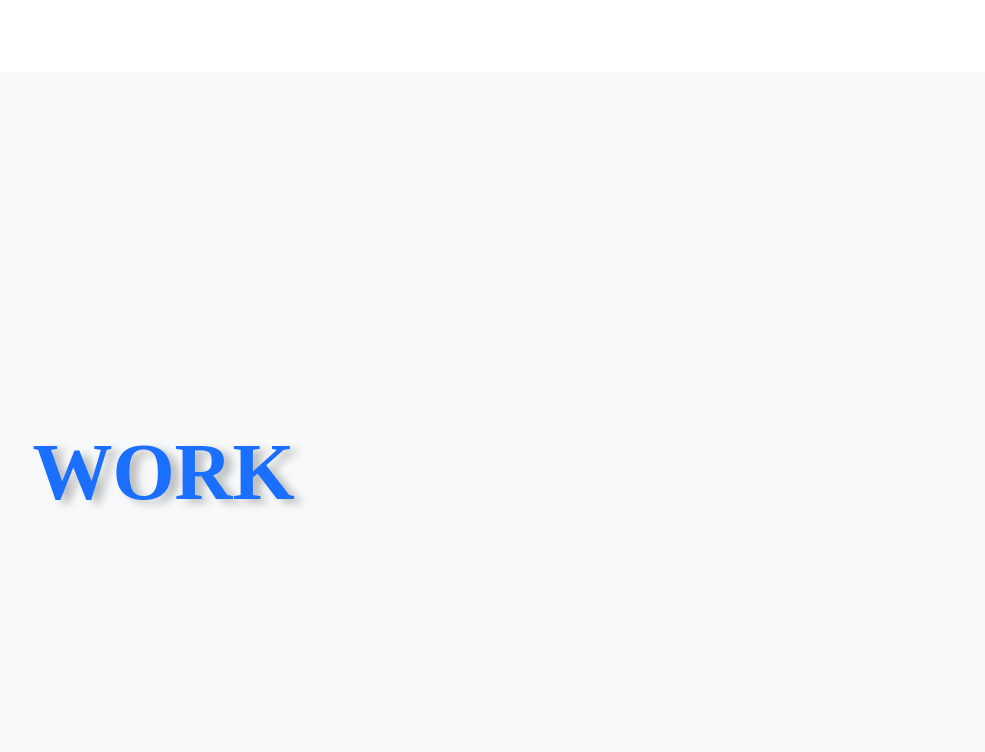
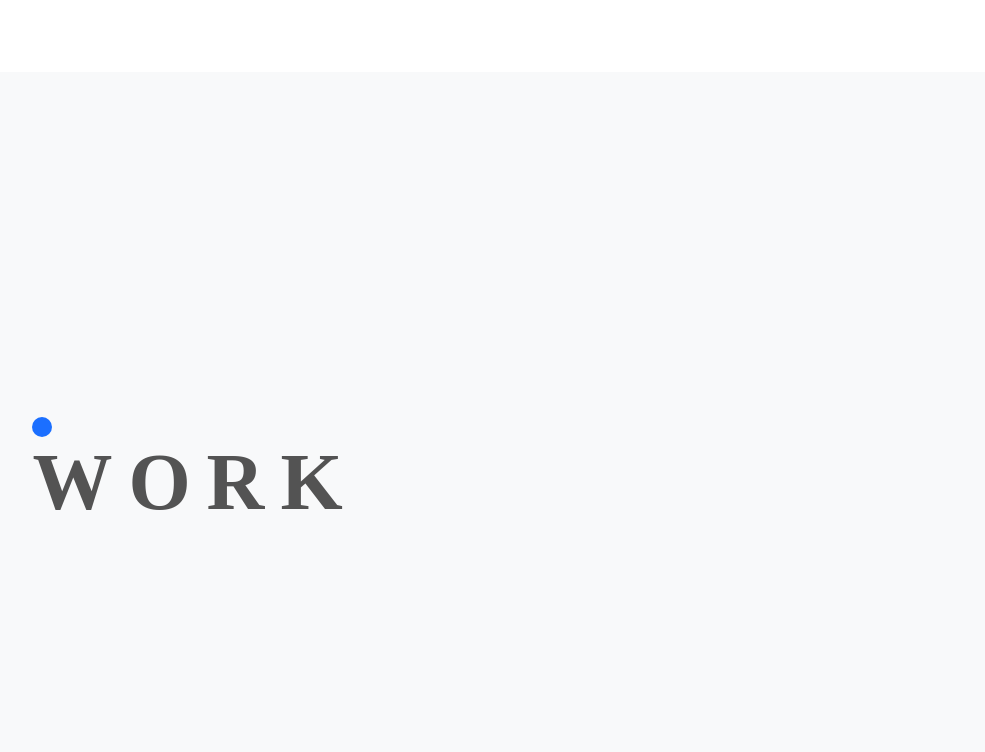
Before and after one commit to jinyoo-polestar/portfolio, a website with bundled scripts: page index.html in a window 1280 px wide. Shown: the part 2328-3080 px from the top of the page, without its empty margins (70-1055 px from the left). Built offline with nearby package versions, Linux system fonts and the light colour scheme; files whose address does not match are found by name; a web font is replaced by a local one.

Commit message:
💄 Update cover section

```diff
--- a/css/scss/_style.scss
+++ b/css/scss/_style.scss
@@ -356,14 +356,21 @@
 //cover
 .cover {
   @extend %section-layout;
-  justify-content: flex-start;
-  align-items: center;
+  flex-direction: column;
+  justify-content: center;
   background-color: $bright-gray;
 
+  &__circle {
+    background-color: $primary;
+    width: 1.25rem;
+    height: 1.25rem;
+    border-radius: 50%;
+  }
+
   &__title {
-    text-shadow: 8px 4px 8px rgba(0, 0, 0, 0.25);
     font-size: 5rem;
-    color: $primary;
+    letter-spacing: 1rem;
+    color: $dark-gray;
 
     @include mobile-tablet {
       font-size: 2.5rem;
--- a/index.html
+++ b/index.html
@@ -205,6 +205,7 @@
       </article>
     </section>
     <section class="cover">
+      <div class="cover__circle"></div>
       <h3 class="cover__title">WORK</h3>
     </section>
     <section class="work">
@@ -238,6 +239,7 @@
       </div>
     </section>
     <section class="cover">
+      <div class="cover__circle"></div>
       <h3 class="cover__title">PROJECT</h3>
     </section>
     <section class="netflix">
```
Also changed, not shown: css/main.css, 1 other file.
